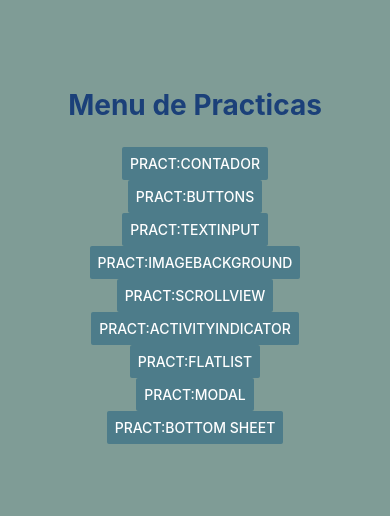
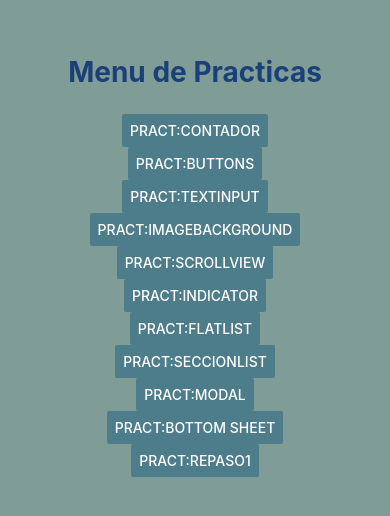
Before and after one commit to 124048712-dotcom/PAM213, a React Native app in the folder intro/: screen / in a window 390 px wide. Shown: the part 156-672 px from the top of the page. Built offline with nearby package versions, Linux system fonts and the light colour scheme.

Commit message:
Update MenuScreen.js

```diff
--- a/intro/screens/MenuScreen.js
+++ b/intro/screens/MenuScreen.js
@@ -6,10 +6,14 @@ import { FlatList, TextInput } from 'react-native-web';
 import TextInputScreen from './TextInputScreen';
 import ImageScreen from './ImageScreen';
 import ScrollViewScreen from './ScrollViewScreen';
-import ActivityIndicator from './ActivityIndicator';
+
 import FlatListScreen from './FlatListScreen';
 import ModalScreen from './ModalScreen';
 import BottomSheetScreen from './BottomSheetScreen';
+import Repaso1Screen from './Repaso1Screen';
+import IndicatorScreen from './IndicatorScreen';
+import SeccionListScreen from'./SeccionListScreen';
+
 
 export default function MenuScreen() {
 
@@ -26,14 +30,20 @@ export default function MenuScreen() {
             return <ImageScreen/>
         case 'ScrollView':
             return <ScrollViewScreen/>
-        case 'ActivityIndicator':
-            return <ActivityIndicatorScreen/>
+        case'Indicator':
+            return<IndicatorScreen/>
         case 'FlatList':
             return<FlatListScreen/>
+        case'SeccionList':
+            return<SeccionListScreen/>
         case 'Modal':
             return<ModalScreen/>
         case 'BottomSheet':
             return<BottomSheetScreen/>
+        case 'Repaso1':
+            return<Repaso1Screen/>
+
+
         case 'menu':
             default:
                     return (
@@ -45,10 +55,15 @@ export default function MenuScreen() {
                         <Button title='Pract:TextInput' color="#4D7C8A" onPress={()=>setScreen('TextInput')}/>
                         <Button title='Pract:ImageBackground' color="#4D7C8A" onPress={()=>setScreen('ImageBackground')}/>
                         <Button title='Pract:ScrollView' color="#4D7C8A" onPress={()=>setScreen('ScrollView')}/>
-                        <Button title='Pract:ActivityIndicator' color="#4D7C8A" onPress={()=>setScreen('ActivityIndicator')}/>
+                        <Button title='Pract:Indicator' color="#4D7C8A" onPress={()=>setScreen('Indicator')}/>
+
                         <Button title='Pract:FlatList'color="#4D7C8A" onPress={()=>setScreen('FlatList')}/>
+                        <Button title='Pract:SeccionList' color="#4D7C8A" onPress={()=>setScreen('SeccionList')}/>
                         <Button title='Pract:Modal'color="#4D7C8A" onPress={()=>setScreen('Modal')}/>
                         <Button title='Pract:Bottom Sheet'color="#4D7C8A" onPress={()=>setScreen('BottomSheet')}/>
+                        <Button title='Pract:Repaso1'color="#4D7C8A" onPress={()=>setScreen('Repaso1')}/>
+
+
                         </View>
                     )
     }
```
